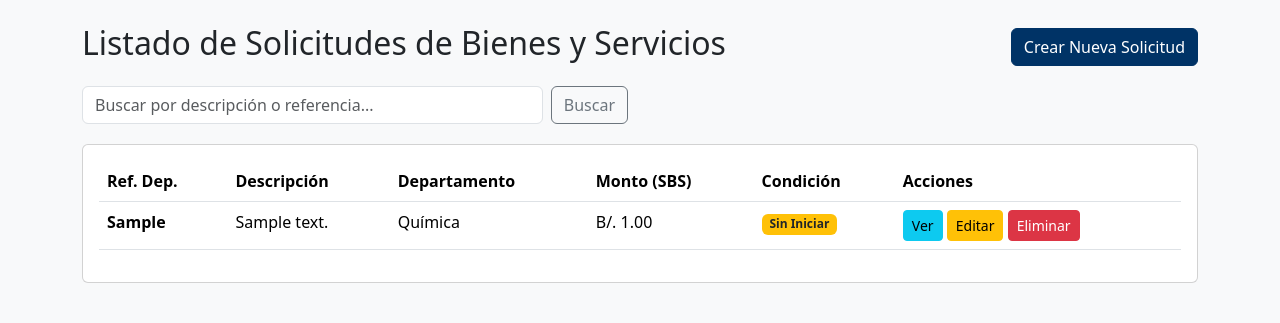
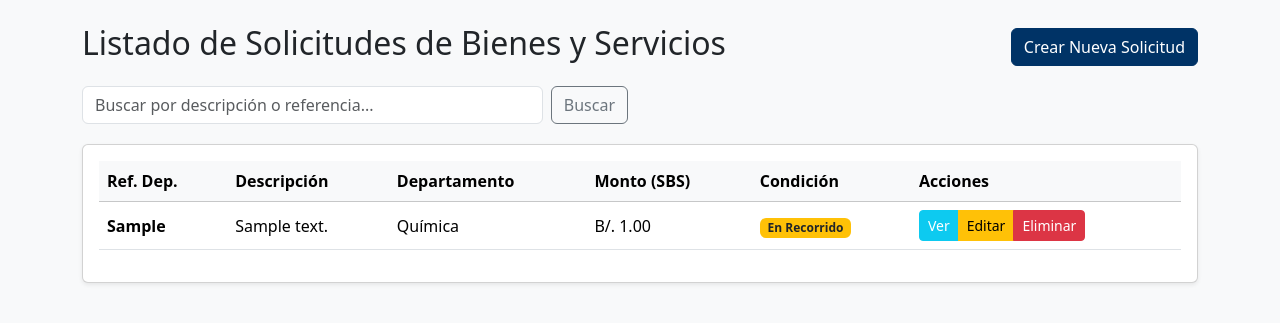
Before and after one commit to dmitre-cloud/LRAA_SEGUIMIENTO_SBS, a Django app: page / in a window 1280 px wide. Shown: the part 56-379 px from the top of the page. Run offline with Django 5.2, Linux system fonts and the light colour scheme; a user stored in the database is signed in; tables that the repository leaves empty hold one stand-in row (values such as "Sample post"); some libraries are stand-ins or nearby versions.

Commit message:
agregar por entregar en el estado final de compra, asignar colores a los registro segun codigo ref. 2

```diff
--- a/solicitudes/templates/solicitudes/solicitud_list.html
+++ b/solicitudes/templates/solicitudes/solicitud_list.html
@@ -1,21 +1,21 @@
 {% extends "solicitudes/base.html" %}
-
 {% load humanize %}
 
 {% block title %}Listado de Solicitudes{% endblock %}
 
 {% block content %}
 <style>
-    /* Estilos personalizados por inicial */
-    .row-d { color: #0d6efd; font-weight: bold; } /* Azul para Dirección */
-    .row-q { color: #fd7e14; font-weight: bold; } /* Naranja para Química */
-    .row-m { color: #198754; font-weight: bold; } /* Verde para Microbiología */
+    /* Colores de texto y grosor para las columnas específicas */
+    .col-d { color: #0d6efd; font-weight: bold; } /* Dirección: Azul */
+    .col-q { color: #fd7e14; font-weight: bold; } /* Química: Naranja */
+    .col-m { color: #198754; font-weight: bold; } /* Microbiología: Verde */
 
-    /* Opcional: si prefieres un fondo suave en lugar de solo texto de color */
-    .bg-light-d { background-color: #f0f7ff !important; }
-    .bg-light-q { background-color: #fffaf0 !important; }
-    .bg-light-m { background-color: #f0fff4 !important; }
+    /* Opcional: Un borde lateral sutil para identificar la fila entera */
+    .border-d { border-left: 5px solid #0d6efd !important; }
+    .border-q { border-left: 5px solid #fd7e14 !important; }
+    .border-m { border-left: 5px solid #198754 !important; }
 </style>
+
 <div class="d-flex justify-content-between align-items-center mb-3">
     <h2>Listado de Solicitudes de Bienes y Servicios</h2>
     <a href="{% url 'solicitud-create' %}" class="btn btn-primary">Crear Nueva Solicitud</a>
@@ -33,10 +33,10 @@
     </div>
 </div>
 
-<div class="card">
+<div class="card shadow-sm">
     <div class="card-body">
-        <table class="table table-hover">
-            <thead>
+        <table class="table table-hover align-middle">
+            <thead class="table-light">
                 <tr>
                     <th scope="col">Ref. Dep.</th>
                     <th scope="col">Descripción</th>
@@ -48,34 +48,37 @@
             </thead>
             <tbody>
                 {% for solicitud in solicitudes %}
+                {# Extraemos la inicial: 'd', 'q' o 'm' #}
                 {% with prefix=solicitud.ref_departamento|slice:":1"|lower %}
                 <tr>
-                    <th scope="row" class="row-{{ prefix }}">
+                    <th scope="row" class="col-{{ prefix }}">
                         {{ solicitud.ref_departamento }}
                     </th>
-                    <td class="row-{{ prefix }}">
+                    <td class="col-{{ prefix }}">
                         {{ solicitud.descripcion_pedido|truncatechars:50 }}
                     </td>
-                    <td class="row-{{ prefix }}">
+                    <td class="col-{{ prefix }}">
                         {{ solicitud.get_departamento_display }}
                     </td>
 
-                    <td>B/. {{ solicitud.monto_comprometido_sbs|intcomma }}</td>
+                    <td class="text-nowrap">B/. {{ solicitud.monto_comprometido_sbs|intcomma }}</td>
                     <td>
                         <span class="badge bg-{{ solicitud.seguimiento.get_condicion_color|default:'secondary' }}">
-                            {{ solicitud.seguimiento.get_confirmacion_display|default:"Sin Iniciar" }}
+                            {{ solicitud.seguimiento.get_condicion_display|default:"Sin Iniciar" }}
                         </span>
                     </td>
-                    <td>
-                        <a href="{% url 'solicitud-detail' solicitud.pk %}" class="btn btn-sm btn-info">Ver</a>
-                        <a href="{% url 'solicitud-update' solicitud.pk %}" class="btn btn-sm btn-warning">Editar</a>
-                        <a href="{% url 'solicitud-delete' solicitud.pk %}" class="btn btn-sm btn-danger">Eliminar</a>
+                    <td class="text-nowrap">
+                        <div class="btn-group" role="group">
+                            <a href="{% url 'solicitud-detail' solicitud.pk %}" class="btn btn-sm btn-info text-white">Ver</a>
+                            <a href="{% url 'solicitud-update' solicitud.pk %}" class="btn btn-sm btn-warning">Editar</a>
+                            <a href="{% url 'solicitud-delete' solicitud.pk %}" class="btn btn-sm btn-danger">Eliminar</a>
+                        </div>
                     </td>
                 </tr>
                 {% endwith %}
                 {% empty %}
                 <tr>
-                    <td colspan="6" class="text-center">No hay solicitudes registradas.</td>
+                    <td colspan="6" class="text-center py-4 text-muted">No hay solicitudes registradas.</td>
                 </tr>
                 {% endfor %}
             </tbody>
```
